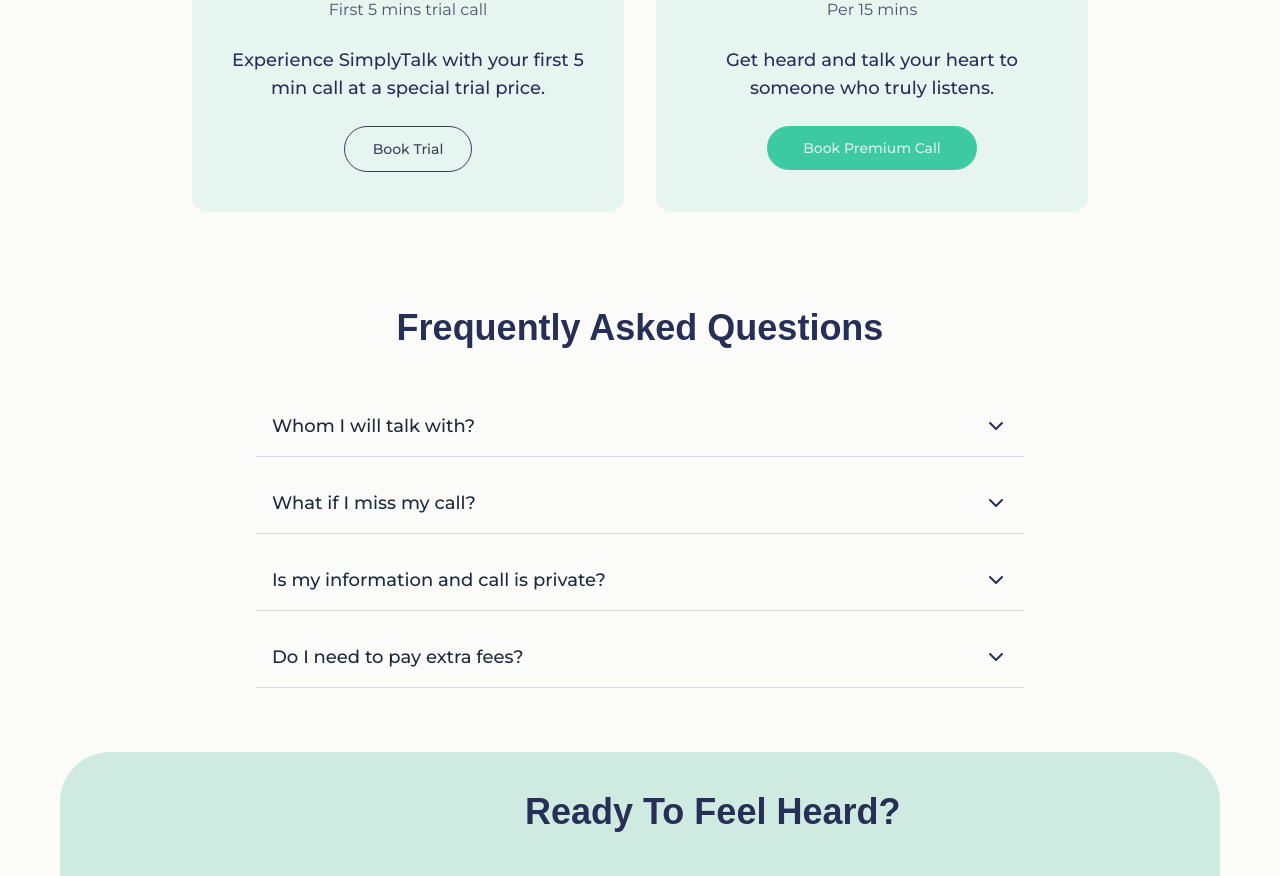
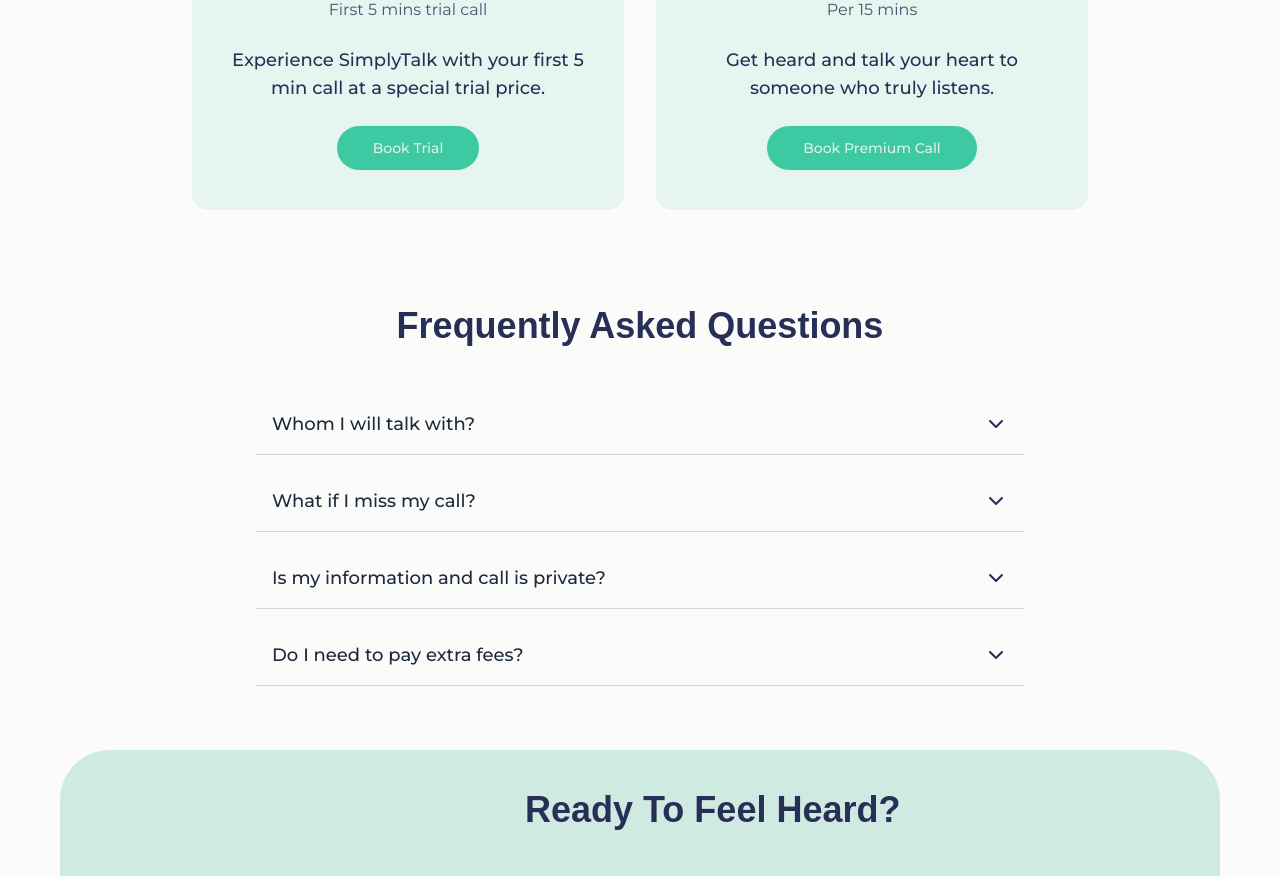
Before and after one commit to simply-talk/simplytalk, a Next.js app: page / in a window 1280 px wide. Shown: the part 3440-4316 px from the top of the page. Built offline with nearby package versions, Linux system fonts and the light colour scheme; no server answers; the database is empty; a web font is replaced by a local one.

Commit message:
pricings images updated

```diff
--- a/src/app/components/Pricings.jsx
+++ b/src/app/components/Pricings.jsx
@@ -42,7 +42,7 @@ export function PricingSection() {
               <AnimatedButton
                 as="a"
                 href="#book"
-                className="montserrat inline-block border border-[--foreground] bg-transparent text-gray-700 px-7 py-3 text-sm rounded-full font-medium transition"
+                className="montserrat inline-block bg-[#3DC9A2] text-[#E1F0ED] px-9 py-3 text-sm rounded-full font-medium"
               >
                 Book Trial
               </AnimatedButton>
```
